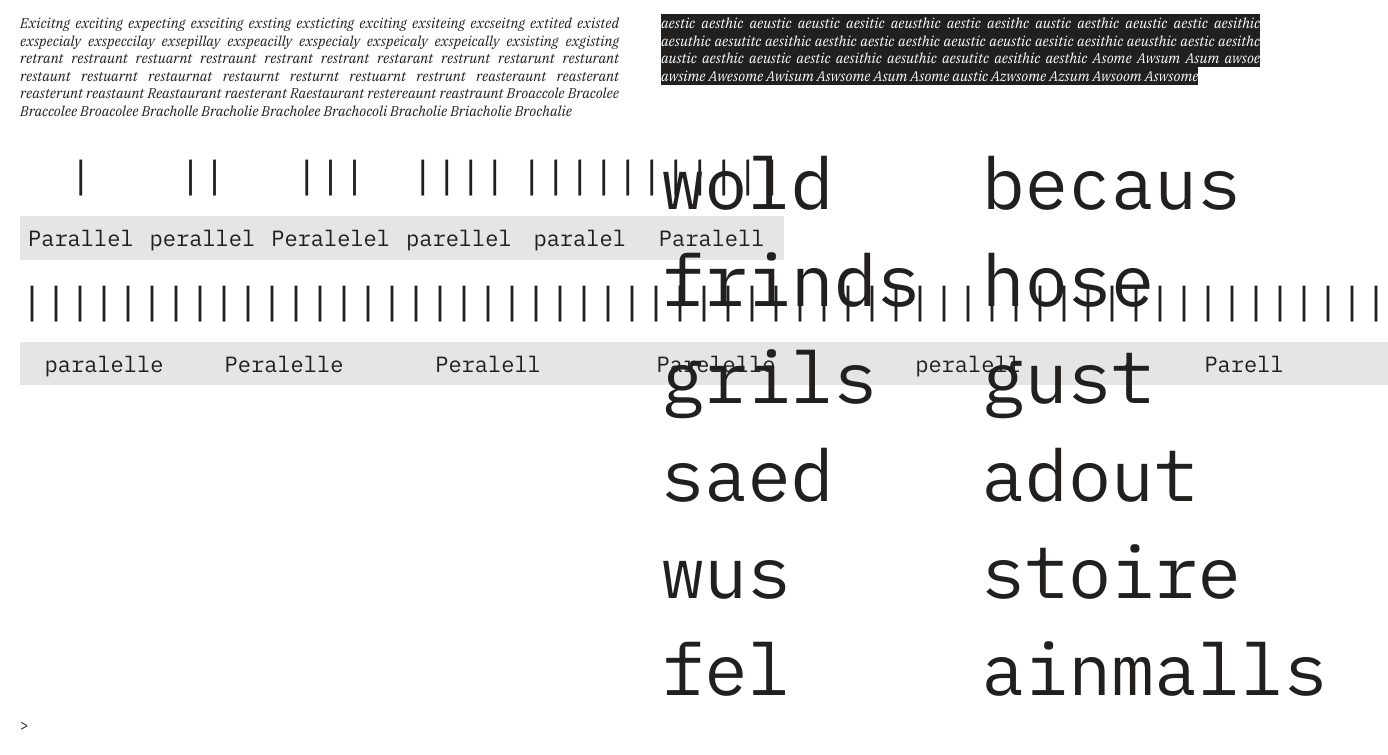
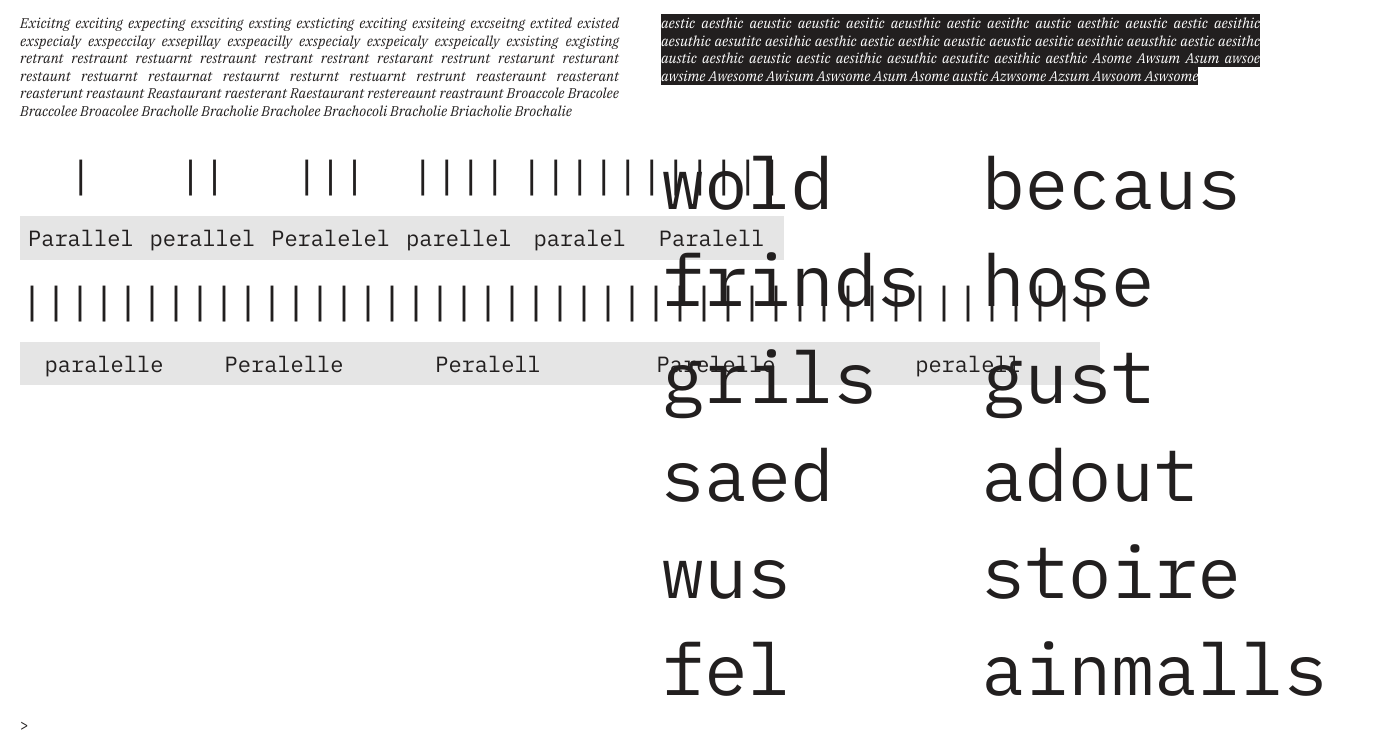
Before and after one commit to mlebright/mlebright.github.io, a plain HTML site: page index.html in a window 1280 px wide. Shown: the part 2379-3134 px from the top of the page, 1388 px wide, since content can reach past the window. Drawn offline with nearby package versions, Linux system fonts and the light colour scheme.

Commit message:
Update index.html

```diff
--- a/index.html
+++ b/index.html
@@ -1160,7 +1160,7 @@ function translateText2(inputText, trMatrix) {
   <li><a href="#0">||||||||| <span>Peralell</span></a></li>
   <li><a href="#0">|||||||||| <span>Parelelle</span></a></li>
   <li><a href="#0">||||||||||| <span>peralell</span></a></li>
-  <li><a href="#0">|||||||||||| <span>Parell</span></a></li>
+<!--   <li><a href="#0">|||||||||||| <span>Parell</span></a></li> -->
 </ul>
 
   </div>
```
